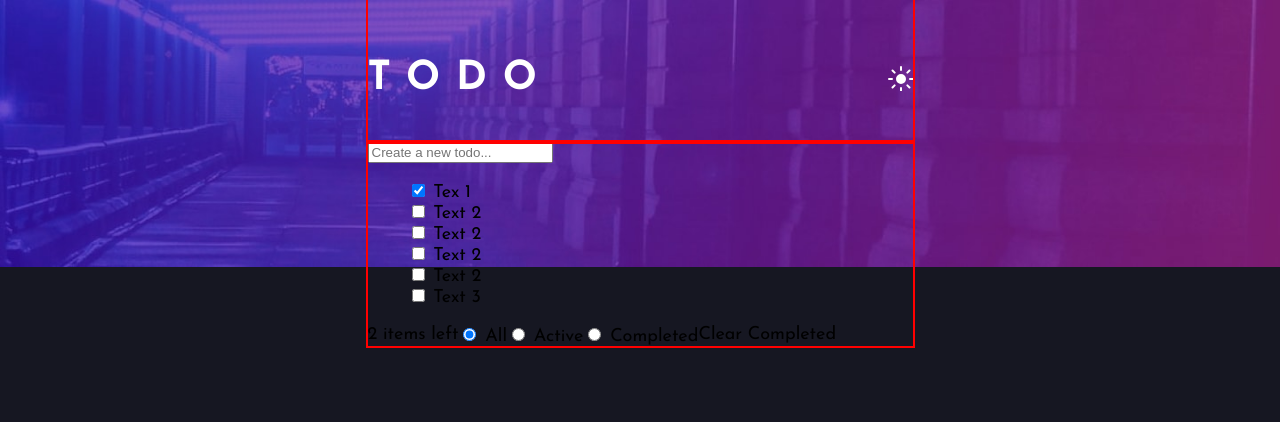
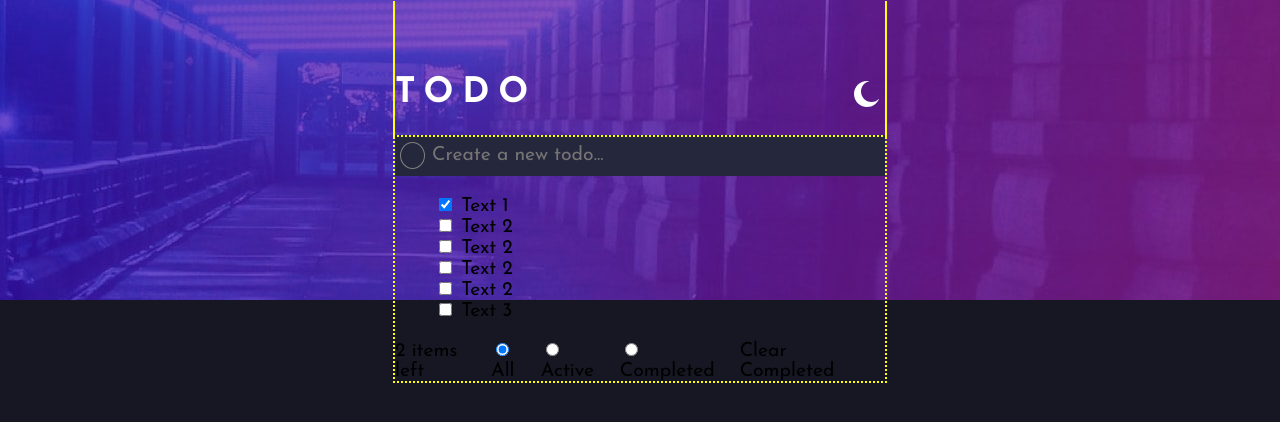
Before and after one commit to Amirmardan-prog/todo-app-main, a plain HTML site: page index.html in a window 1280 px wide. Drawn offline with Linux system fonts and the light colour scheme.

Commit message:
working ...

```diff
--- a/css/styles.css
+++ b/css/styles.css
@@ -1,14 +1,5 @@
-html, body {
-    margin: 0;
-    padding: 0;
-
-}
-
-
-.flex-row {
-    display: flex;
-    flex-flow: row nowrap;
-    align-items: center;
+*{
+  font: 400 1.1rem "Josefin Sans", sans-serif;
 }
 
 .dark-theme {
@@ -18,6 +9,7 @@ html, body {
   --todo-shadow: hsl(235, 21%, 11%);
   --font-color: hsl(234, 39%, 85%);
   --font-color-hover: #fff;
+  --theme-bg: url(../images/icon-moon.svg) center no-repeat;
 }
 
 .light-theme {
@@ -27,46 +19,73 @@ html, body {
   --todo-shadow: hsl(235, 19%, 35%);
   --font-color: hsl(236, 9%, 61%);
   --font-color-hover: hsl(235, 21%, 11%);
+  --theme-bg: url(../images/icon-sun.svg) center no-repeat;
 }
+
 
 body {
   background: var(--bg-top-image);
   background-color: var(--main-bg);
-  background-size: 100vw;
-  font: 400 18px/1 'Josefin Sans', sans-serif;
 }
 
-header, main{
-  outline: 2px solid red;
-  max-width: 545px;
+.flex-row {
+  display: flex;
+  align-items: center;
+}
+
+header, body {
+  outline: 2px dotted yellow;
+  max-width: 490px;
   margin: 0 auto;
 }
 
-header{
+header {
   justify-content: space-between;
-  padding: 2rem 0 1rem;
+  padding: 3rem 0 0;
 }
 
-h1{
+header h1 {
+  color: #fff;
+  letter-spacing: 0.5rem;
+  font-size: 2rem;
   font-weight: 700;
-  color: white;
-  letter-spacing: 1rem;
-  font-size: 2.5rem;
 }
 
-#theme{
-  display: none;
+.theme-block input {
+  cursor: pointer;
+  visibility: hidden;
+  position: absolute;
 }
 
-.theme-block  label::after{
+.theme-block label {
+  cursor: pointer;
   display: block;
+  width: 2rem;
+  height: 2rem;
+  background: var(--theme-bg);
+}
+
+/* ============ top of main =========== */
+.add-new-item{
+    background-color: var(--todo-bg)
+}
+.add-new-item input{
+  width: 100%;
+  font-size: 1.1rem;
+  height: 2.2rem;
+  border-radius: 4px;
+  background-color: var(--todo-bg);
+  border: 0;
+  outline: 0;
+  color: var(--font-color);
+  margin-left: 5px;
+
+}
+
+.add-new-item span{
   width: 25px;
   height: 25px;
-  cursor: pointer;
-  content: '';
-  background: url(../images/icon-sun.svg);
+  border: 1px solid gray ;
+  border-radius: 100%;
+  margin-left: 5px;
 }
-
-#theme:checked + label::after{
-  background: url(../images/icon-moon.svg);
-}
--- a/index.html
+++ b/index.html
@@ -23,7 +23,6 @@
       <label for="theme"></label>
     </div>
   </header>
-
   <main>
     <div class="add-new-item flex-row">
       <span></span>
@@ -35,7 +34,7 @@
           <label class="list-item">
             <input type="checkbox" name="todoItem" checked>
             <span class="checkmark"></span>
-            <span class="text">Tex 1</span>
+            <span class="text">Text 1</span>
           </label>
           <span class="remove"></span>
         </li>
@@ -100,6 +99,7 @@
       <span class="clear">Clear Completed</span>
     </div>
   </main>
+  <script src="script/app.js" charset="utf-8"></script>
 </body>
 
 </html>
--- /dev/null
+++ b/script/app.js
@@ -0,0 +1,10 @@
+
+let theme = document.querySelector("body")
+
+document.getElementById("theme").addEventListener("click", function(){
+  if (document.getElementById("theme").checked ===true){
+    document.getElementsByClassName("dark-theme")[0].className = "light-theme"
+  }else{
+    document.getElementsByClassName("light-theme")[0].className = "dark-theme"
+  }
+})
```
Lines whose indentation alone changed are shown as unchanged.
